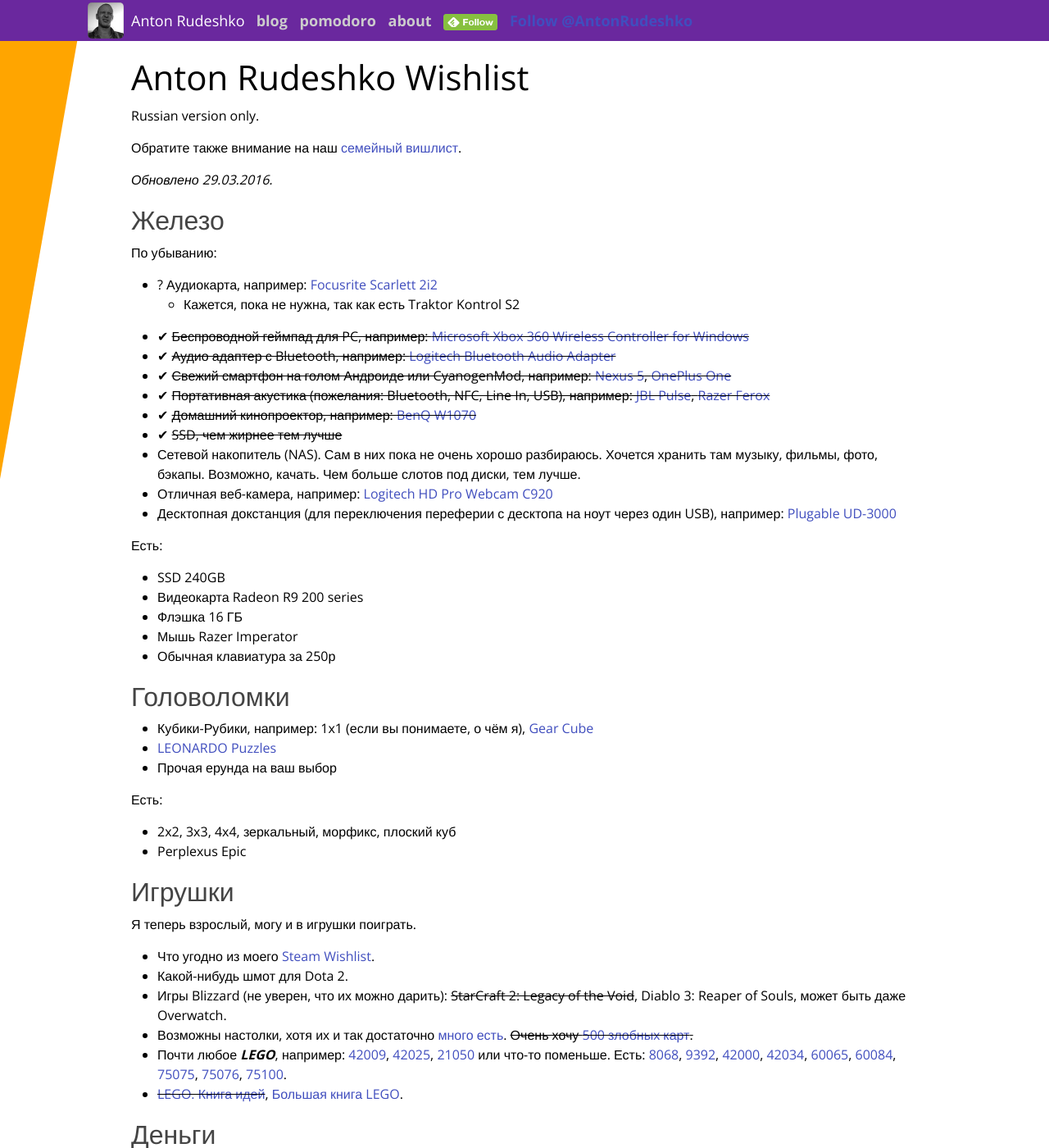
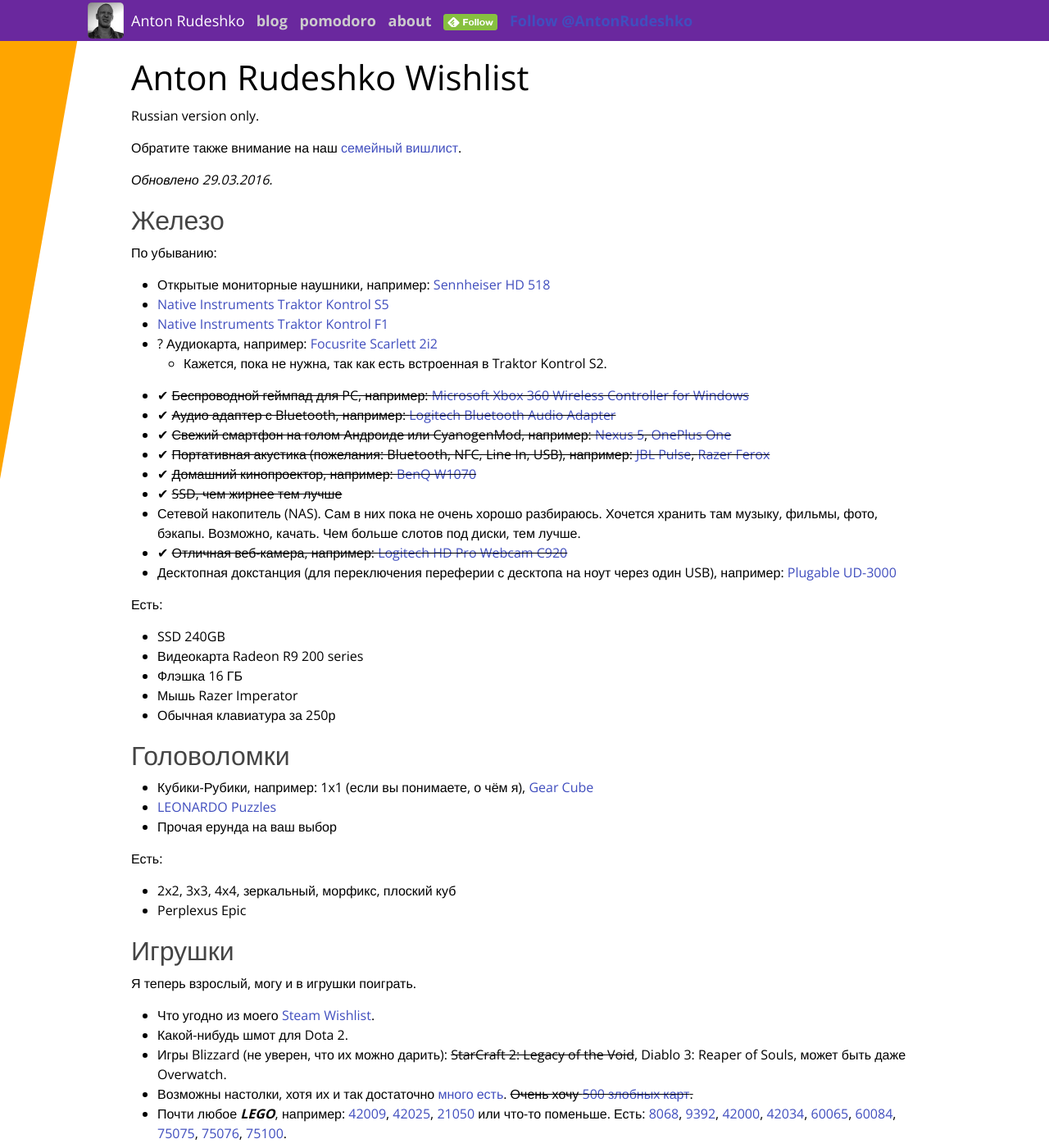
Before and after one commit to anton-rudeshko/anton-rudeshko.github.io, a Jekyll site: the page built from wishlist/index.md, in a window 1280 px wide and 1400 px high. Shown: the whole window at 82% size. Built offline with Jekyll 4.4.1, drawn with Linux system fonts in a browser that asks for light colours; comment, search, counter and statistics services are not loaded.

Commit message:
Updated wishlist

```diff
--- a/wishlist/index.md
+++ b/wishlist/index.md
@@ -17,8 +17,11 @@ Russian version only.
 
 По убыванию:
 
+  * Открытые мониторные наушники, например: [Sennheiser HD 518][hd-518]
+  * [Native Instruments Traktor Kontrol S5][ni-kontrol-s5]
+  * [Native Instruments Traktor Kontrol F1][ni-kontrol-f1]
   * ? Аудиокарта, например: [Focusrite Scarlett 2i2](http://market.yandex.ru/model.xml?modelid=7754997&hid=91027)
-    * Кажется, пока не нужна, так как есть Traktor Kontrol S2
+    * Кажется, пока не нужна, так как есть встроенная в Traktor Kontrol S2.
   * ✔ <del>Беспроводной геймпад для PC, например: [Microsoft Xbox 360 Wireless Controller for Windows](http://market.yandex.ru/model.xml?modelid=6157885&hid=91117)</del>
   * ✔ <del>Аудио адаптер с Bluetooth, например: [Logitech Bluetooth Audio Adapter](http://www.ulmart.ru/goods/872447)</del>
   * ✔ <del>Свежий смартфон на голом Андроиде или CyanogenMod, например: [Nexus 5](http://market.yandex.ru/model.xml?modelid=10564187&hid=91491), [OnePlus One](http://market.yandex.ru/model.xml?modelid=10799520&hid=91491)</del>
@@ -26,8 +29,12 @@ Russian version only.
   * ✔ <del>Домашний кинопроектор, например: [BenQ W1070](hhttp://market.yandex.ru/product/8517332)</del>
   * ✔ <del>SSD, чем жирнее тем лучше</del>
   * Сетевой накопитель (NAS). Сам в них пока не очень хорошо разбираюсь. Хочется хранить там музыку, фильмы, фото, бэкапы. Возможно, качать. Чем больше слотов под диски, тем лучше.
-  * Отличная веб-камера, например: [Logitech HD Pro Webcam C920](http://market.yandex.ru/model.xml?modelid=7878358&hid=4684840)
+  * ✔ <del>Отличная веб-камера, например: [Logitech HD Pro Webcam C920](http://market.yandex.ru/model.xml?modelid=7878358&hid=4684840)</del>
   * Десктопная докстанция (для переключения переферии с десктопа на ноут через один USB), например: [Plugable UD-3000](http://www.amazon.com/Plugable-UD-3000-Universal-2048x1152-Ethernet/dp/B008N06I2I)
+
+[hd-518]: https://market.yandex.ru/product/6516805
+[ni-kontrol-s5]: http://www.native-instruments.com/en/products/traktor/dj-controllers/traktor-kontrol-s5/
+[ni-kontrol-f1]: http://www.native-instruments.com/en/products/traktor/dj-controllers/traktor-kontrol-f1/
 
 Есть:
 
```
Also changed, not shown: other parts of wishlist/index.md (+3 -0 lines).
